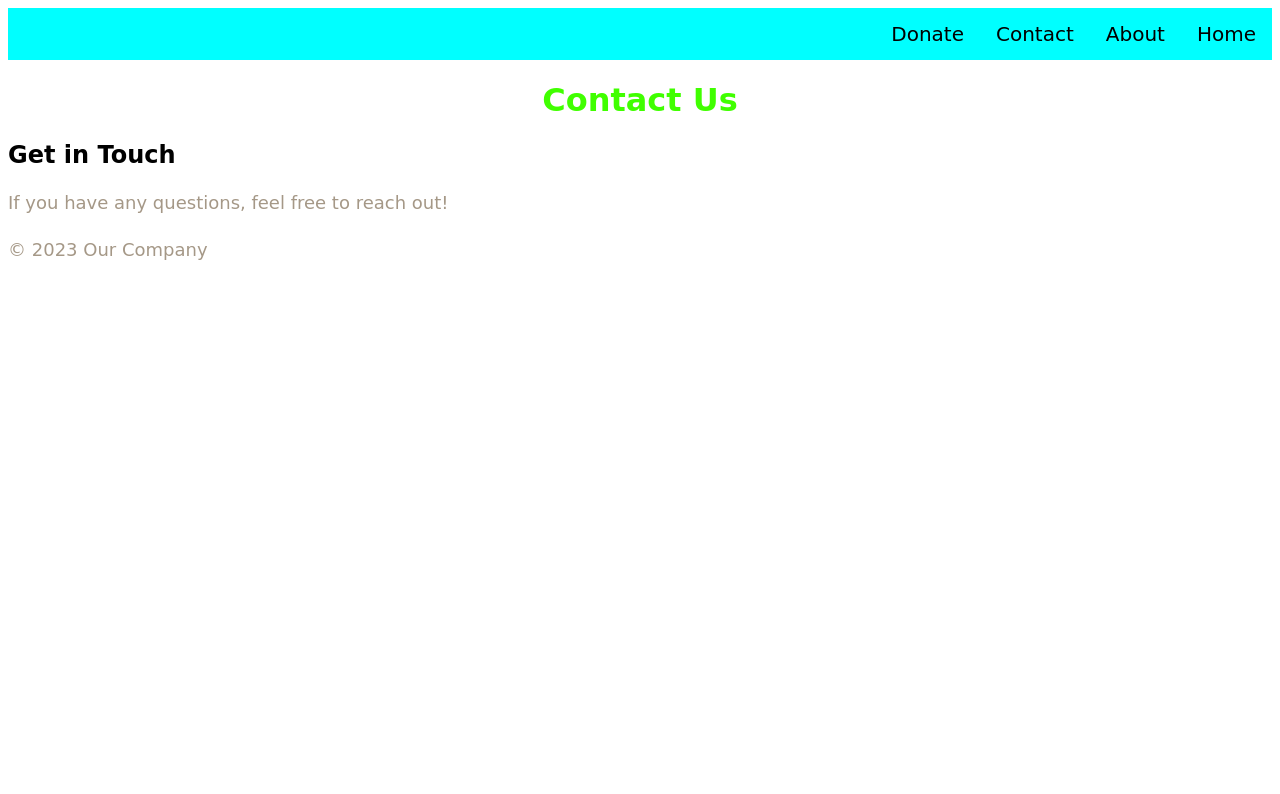
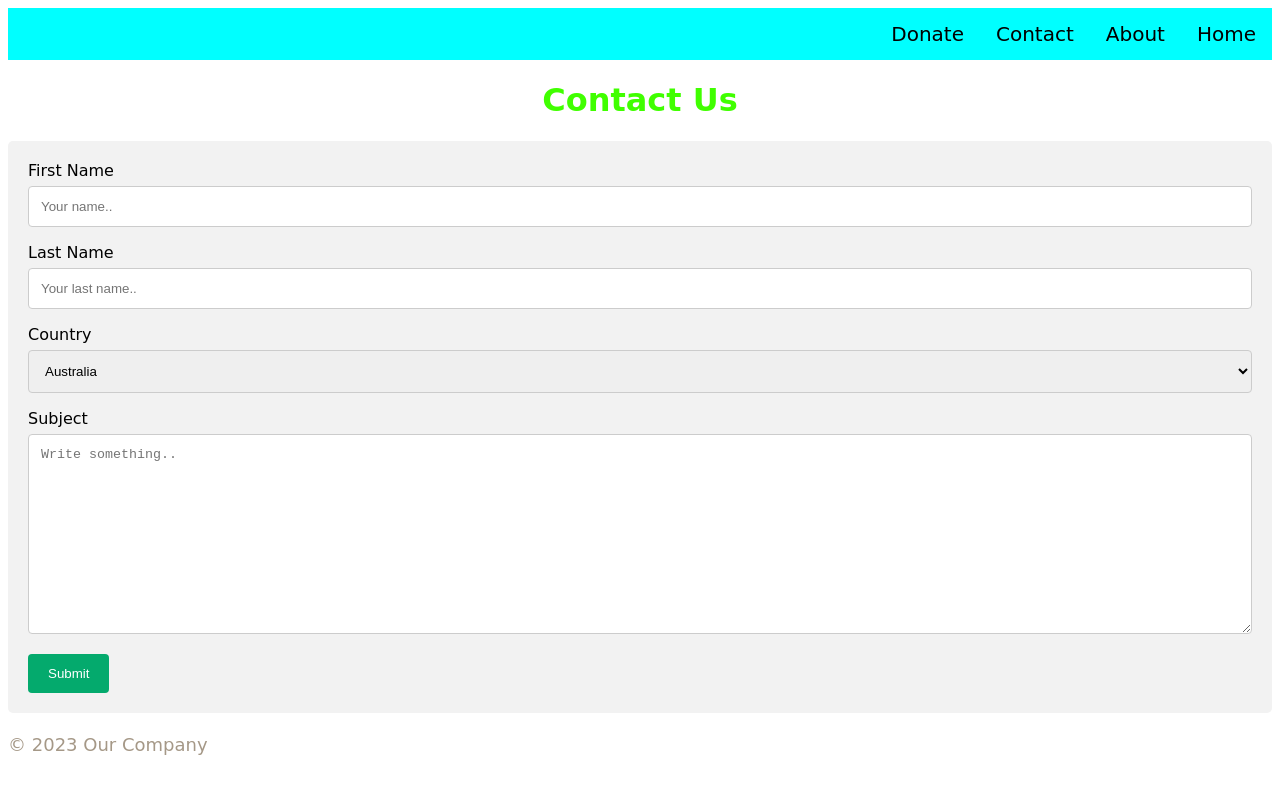
Before and after one commit to ArjunIduri/SaveTheFloodDogs, a plain HTML site: page contact.html in a window 1280 px wide. Drawn offline with Linux system fonts and the light colour scheme.

Commit message:
createtd a contact form and made it look nice

```diff
--- a/contact.html
+++ b/contact.html
@@ -17,10 +17,30 @@
         <h1>Contact Us</h1>
     </header>
     <main>
-        <section>
-            <h2>Get in Touch</h2>
-            <p>If you have any questions, feel free to reach out!</p>
-        </section>
+     <div class="container">
+  <form action="action_page.php">
+
+    <label for="fname">First Name</label>
+    <input type="text" id="fname" name="firstname" placeholder="Your name..">
+
+    <label for="lname">Last Name</label>
+    <input type="text" id="lname" name="lastname" placeholder="Your last name..">
+
+    <label for="country">Country</label>
+    <select id="country" name="country">
+      <option value="australia">Australia</option>
+      <option value="canada">Canada</option>
+      <option value="usa">USA</option>
+    </select>
+
+    <label for="subject">Subject</label>
+    <textarea id="subject" name="subject" placeholder="Write something.." style="height:200px"></textarea>
+
+    <input type="submit" value="Submit">
+
+  </form>
+</div>
+
     </main>
     <footer>
         <p>&copy; 2023 Our Company</p>
--- a/css/styles.css
+++ b/css/styles.css
@@ -34,3 +34,37 @@ p {
 body{
   font-family: cursive;
 }
+
+/* Style inputs with type="text", select elements and textareas */
+input[type=text], select, textarea {
+  width: 100%; /* Full width */
+  padding: 12px; /* Some padding */
+  border: 1px solid #ccc; /* Gray border */
+  border-radius: 4px; /* Rounded borders */
+  box-sizing: border-box; /* Make sure that padding and width stays in place */
+  margin-top: 6px; /* Add a top margin */
+  margin-bottom: 16px; /* Bottom margin */
+  resize: vertical /* Allow the user to vertically resize the textarea (not horizontally) */
+}
+
+/* Style the submit button with a specific background color etc */
+input[type=submit] {
+  background-color: #04AA6D;
+  color: white;
+  padding: 12px 20px;
+  border: none;
+  border-radius: 4px;
+  cursor: pointer;
+}
+
+/* When moving the mouse over the submit button, add a darker green color */
+input[type=submit]:hover {
+  background-color: #45a049;
+}
+
+/* Add a background color and some padding around the form */
+.container {
+  border-radius: 5px;
+  background-color: #f2f2f2;
+  padding: 20px;
+}
```
